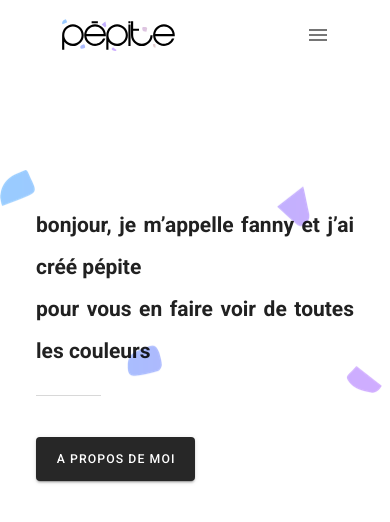
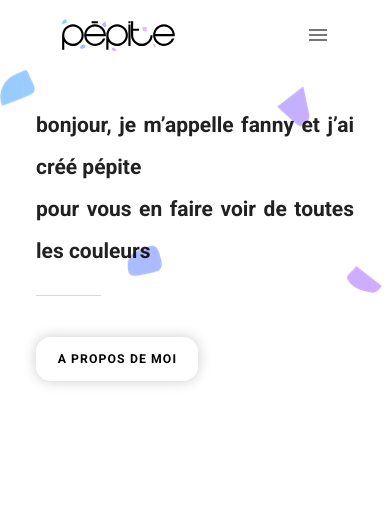
Before and after one commit to Melvinvmegen/studio-pepite, a Nuxt app: page / in a window 390 px wide. Shown: the top 522 px of the page. Built offline with nearby package versions, Linux system fonts and the light colour scheme.

Commit message:
UP (button) glass effect

```diff
--- a/components/CTA/CTA.vue
+++ b/components/CTA/CTA.vue
@@ -1,8 +1,8 @@
 <template lang="pug">
   .my-5(:class="{centered: centered}")
-    nuxt-link.white--text(:to="link" data-cursor-hover data-cursor-mix-blend-mode="difference")
-      v-btn(dark large='')
-        .white--text(:to="link")
+    nuxt-link(:to="link" data-cursor-hover data-cursor-mix-blend-mode="difference")
+      v-btn.glass(large='')
+        span.black--text(:to="link")
           | {{ text }}
 </template>
 
--- a/pages/index.vue
+++ b/pages/index.vue
@@ -84,4 +84,46 @@
   .full {
     padding-top: 100px;
   }
+
+  .glass {
+    border: 1px solid #fff;
+    border-radius: 15px;
+    box-shadow: 0 0 1rem 0 rgb(0 0 0 / 20%);
+    overflow: hidden;
+    position: relative;
+    background: transparent !important;
+    color: black;
+    font-weight: 700;
+    background-color: rgba(255,255,255,0.3);
+    backdrop-filter: blur(10px)
+  }
+
+  .glass:before {
+    transition: background-image 0.2s !important;
+  }
+
+  .glass:hover::before {
+    content: "";
+    position: absolute;
+    width: 100%;
+    height: 100%;
+    padding: 5px;
+    background-size: 100% 100%;
+    background-clip: content-box;
+    background-position: center center;
+    background-image: linear-gradient(90deg, rgb(150, 227, 255) 0%, rgb(168, 181, 255) 25%, rgb(184, 163, 244) 50%, rgb(227, 204, 219) 75%, rgb(98, 218, 251) 100%);
+    z-index: -1;
+    display: block;
+    filter: blur(20px);
+    transform: translate3d(0px, 0px, 0px);
+    opacity: 1 !important;
+    transition: nobackne !important;
+  }
+
+  @media only screen and (max-width: 960px) {
+    .full {
+      padding: 0;
+    }
+  }
+
 </style>
```
